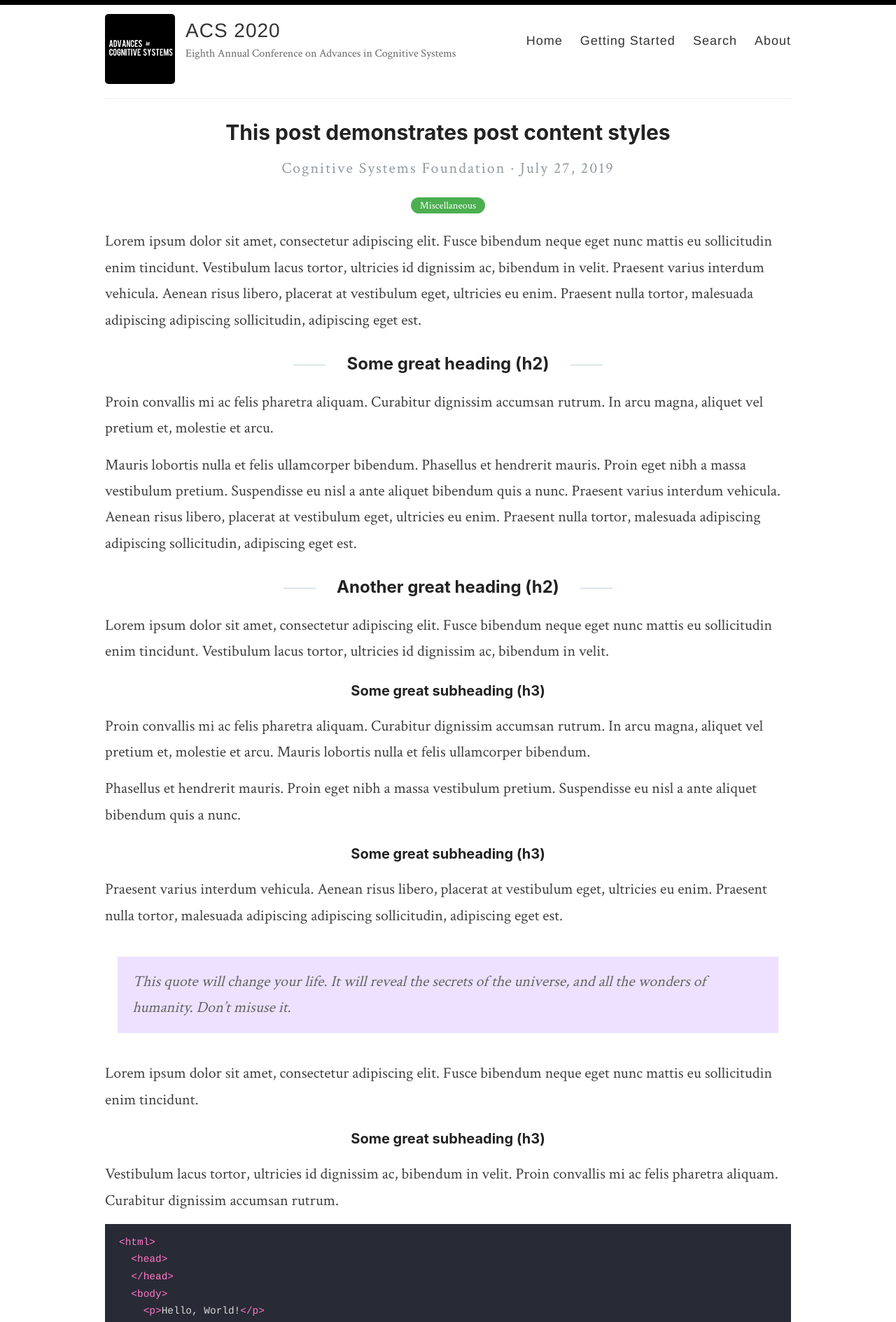
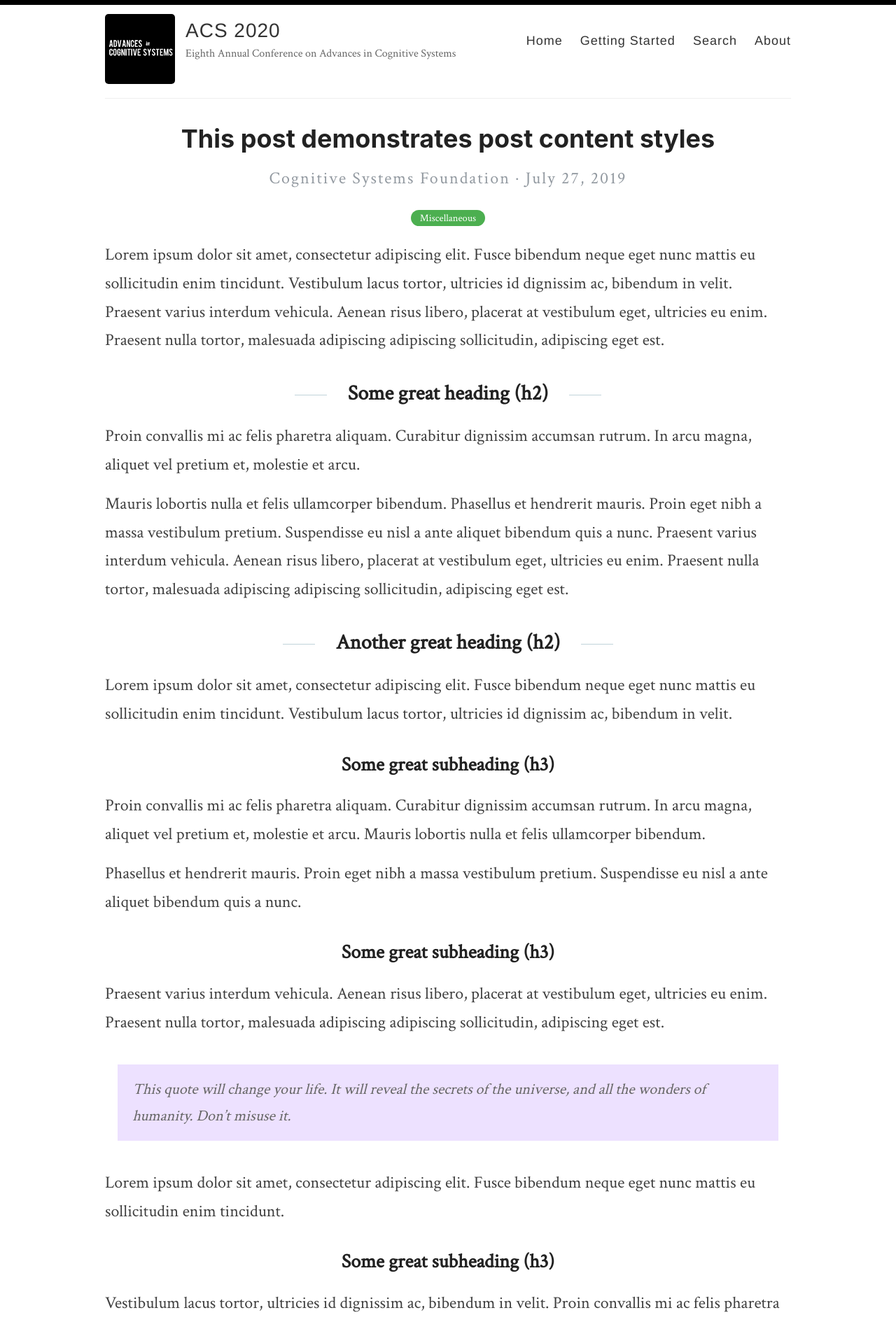
Before and after one commit to anna-reali/dc2021, a Jekyll site: the page built from _posts/2019-7-27-this-post-demonstrates-post-content-styles.md, in a window 1280 px wide. Shown: the top 1889 px of the page at 70% size. Built offline with Jekyll 4.4.1, drawn with Linux system fonts in a browser that asks for light colours.

Commit message:
Update style.scss

```diff
--- a/assets/style.scss
+++ b/assets/style.scss
@@ -27,7 +27,7 @@ body {
   color: #404040;
   line-height: 1.7;
   font-weight: 400;
-  font-size: 22px;
+  font-size: 24px;
   height: 100%;
 }
 
@@ -39,7 +39,7 @@ body {
 }
 
 h1, h2, h3, h4, h5, h6 {
-  font-family: -system-ui, -apple-system, BlinkMacSystemFont, "Segoe UI", Roboto, Helvetica, Arial, sans-serif, "Apple Color Emoji", "Segoe UI Emoji", "Segoe UI Symbol";
+  font-family: 'Crimson Text', serif,-system-ui, -apple-system, BlinkMacSystemFont, "Segoe UI", Roboto, Helvetica, Arial, sans-serif, "Apple Color Emoji", "Segoe UI Emoji", "Segoe UI Symbol";
   color: $darkerGray;
   font-weight: bold;
 
@@ -54,14 +54,14 @@ h1, h2, h3, h4, h5, h6 {
 }
 
 h1 {
-  font-size: 30px;
+  font-size: 36px;
   a {
     color: inherit;
   }
 }
 
 h2 {
-  font-size: 24px;
+  font-size: 30px;
 }
 
 @media (min-width: 769px){
@@ -77,11 +77,11 @@ h2 {
 }
 
 h3 {
-  font-size: 20px;
+  font-size: 28px;
 }
 
 h4 {
-  font-size: 18px;
+  font-size: 24px;
   color: #222;
 }
 
```
